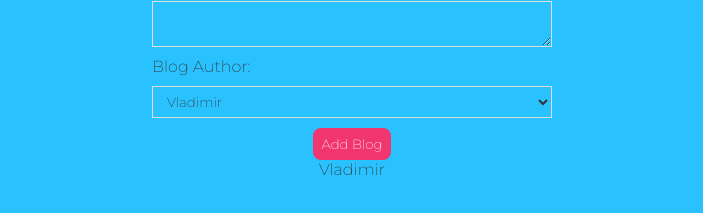
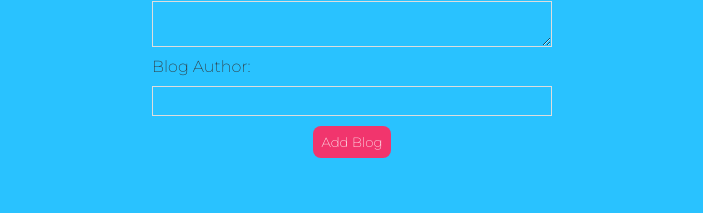
Before and after one commit to DevVlady/vlads-blog-app, a React (Create React App) app: page /create in a window 1280 px wide. Shown: the part 281-494 px from the top of the page, without its empty margins (288-991 px from the left). Built offline with nearby package versions, Linux system fonts and the light colour scheme.

Commit message:
Changed the author field to be an input instead of a select field.

```diff
--- a/src/Create.js
+++ b/src/Create.js
@@ -4,7 +4,7 @@ import {useHistory} from 'react-router-dom';
 const Create = () => {
     const [title, setTitle] = useState('');
     const [body, setBody] = useState('');
-    const [author, setAuthor] = useState('Vladimir');
+    const [author, setAuthor] = useState('');
     const [isPending, setIsPending] = useState(false);
     const history = useHistory();
 
@@ -49,13 +49,12 @@ const Create = () => {
                     onChange={(e) => setBody(e.target.value)}
                 ></textarea>
                 <label>Blog Author:</label>
-                <select
+                <input
+                    type="text"
+                    required
                     value={author}
                     onChange={(e) => setAuthor(e.target.value)}
-                >
-                    <option value="Vladimir">Vladimir</option>
-                    <option value="Briana">Briana</option>
-                </select>
+                ></input>
                 {/* Used to display to the user blog is being added */}
                 {!isPending && <button>Add Blog</button>}
                 {isPending && <button disabled>Adding Blog...</button>}
```
